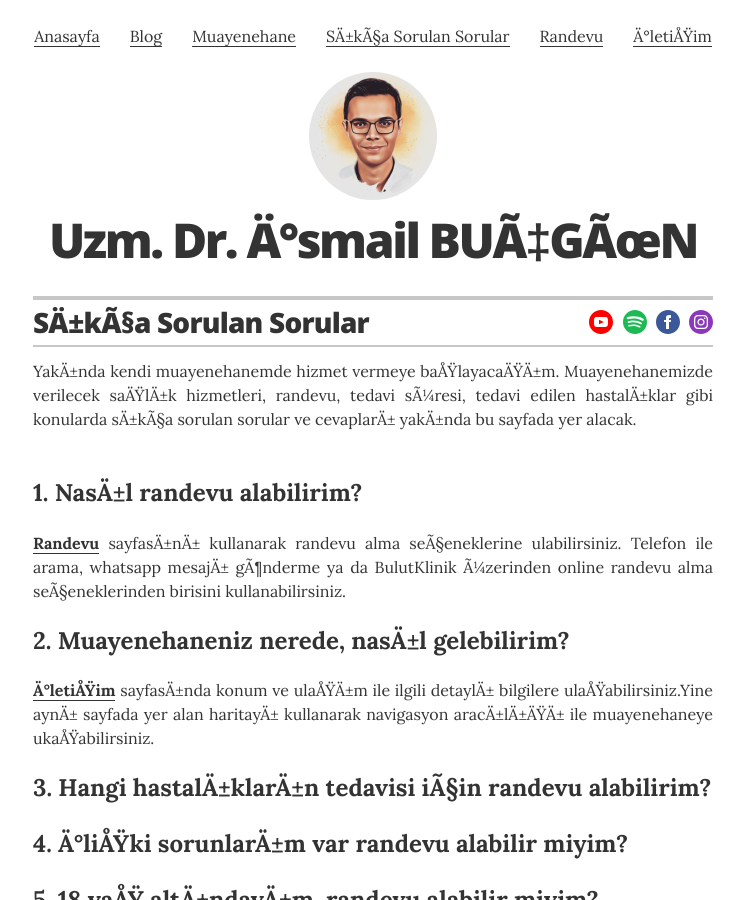
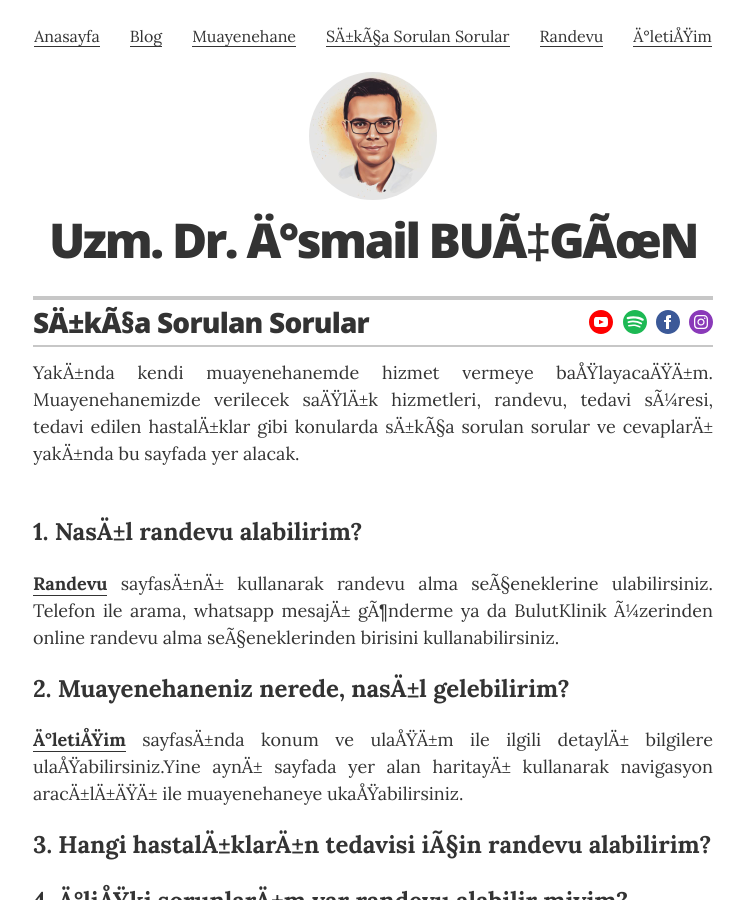
Before and after one commit to ibucgun/ibucgun.github.io, a Jekyll site: the page built from sikca-sorulan-sorular.html, in a window 1280 px wide and 900 px high. Shown: the whole window, without its empty margins (267-1011 px from the left). Built offline with Jekyll 4.4.1, drawn with Linux system fonts in a browser that asks for light colours.

Commit message:
Update sikca-sorulan-sorular.html

```diff
--- a/sikca-sorulan-sorular.html
+++ b/sikca-sorulan-sorular.html
@@ -6,13 +6,14 @@ description: Adana Psikiyatri • Muayenehanemiz ile ilgili sıkça sorulan soru
 
 
         <div class="resume-item">
-          <p class="resume-item-copy" style="text-align: justify;">Yakında kendi muayenehanemde hizmet vermeye başlayacağım. Muayenehanemizde verilecek sağlık hizmetleri, randevu, tedavi süresi, tedavi edilen hastalıklar gibi konularda sıkça sorulan sorular ve cevapları yakında bu sayfada yer alacak.<br><br>
+          <p class="resume-item-copy" style="text-align: justify;font-size: 1.125rem;">Yakında kendi muayenehanemde hizmet vermeye başlayacağım. Muayenehanemizde verilecek sağlık hizmetleri, randevu, tedavi süresi, tedavi edilen hastalıklar gibi konularda sıkça sorulan sorular ve cevapları yakında bu sayfada yer alacak.<br><br>
+		  </p>
 		  <h2>1. Nasıl randevu alabilirim?</h2>
-		  <p class="resume-item-copy" style="text-align: justify;">
+		  <p class="resume-item-copy" style="text-align: justify;font-size: 1.125rem;">
 		  <a href="/randevu" title="Randevu Al"><b>Randevu</b></a> sayfasını kullanarak randevu alma seçeneklerine ulabilirsiniz. Telefon ile arama, whatsapp mesajı gönderme ya da BulutKlinik üzerinden online randevu alma seçeneklerinden birisini kullanabilirsiniz.
 		  </p>
 		  <h2>2. Muayenehaneniz nerede, nasıl gelebilirim?</h2>
-		  <p class="resume-item-copy" style="text-align: justify;">
+		  <p class="resume-item-copy" style="text-align: justify;font-size: 1.125rem;">
 		  <a href="/iletişim" title="İletişim"><b>İletişim</b></a> sayfasında konum ve ulaşım ile ilgili detaylı bilgilere ulaşabilirsiniz.Yine aynı sayfada yer alan haritayı kullanarak navigasyon aracılığı ile muayenehaneye ukaşabilirsiniz.
 		  </p>
 		  <h2>3. Hangi hastalıkların tedavisi için randevu alabilirim?</h2>
@@ -26,5 +27,5 @@ description: Adana Psikiyatri • Muayenehanemiz ile ilgili sıkça sorulan soru
 		  <h2>11. İlaç tedavisi olmadan yalnızca psikoterapi hizmeti alabilir miyim?</h2>
 		  <h2>12. Online görüşme yapabilir miyim?</h2>
 		  <h2>12. Online psikoterapi yüz yüze psikoterapi kadar işe yarar mı?</h2>
-		  </p>
+
         </div>
```
